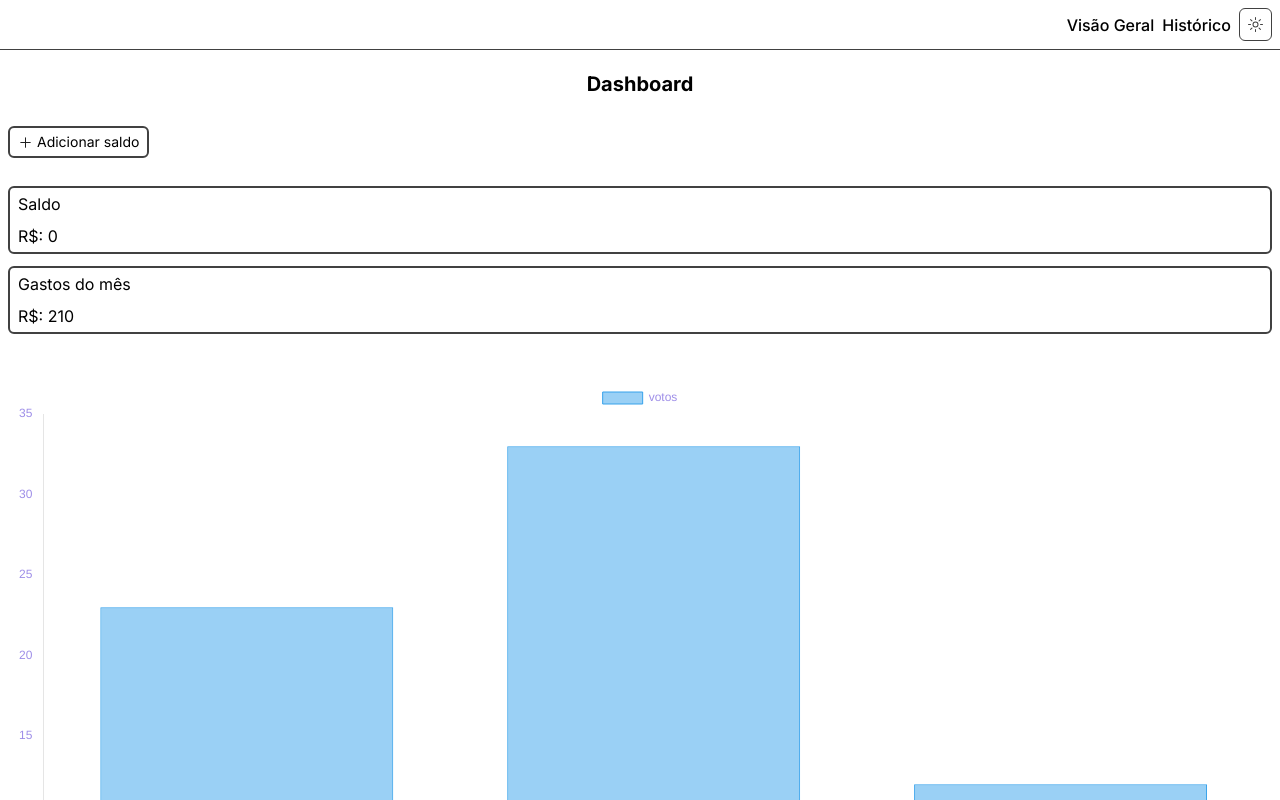
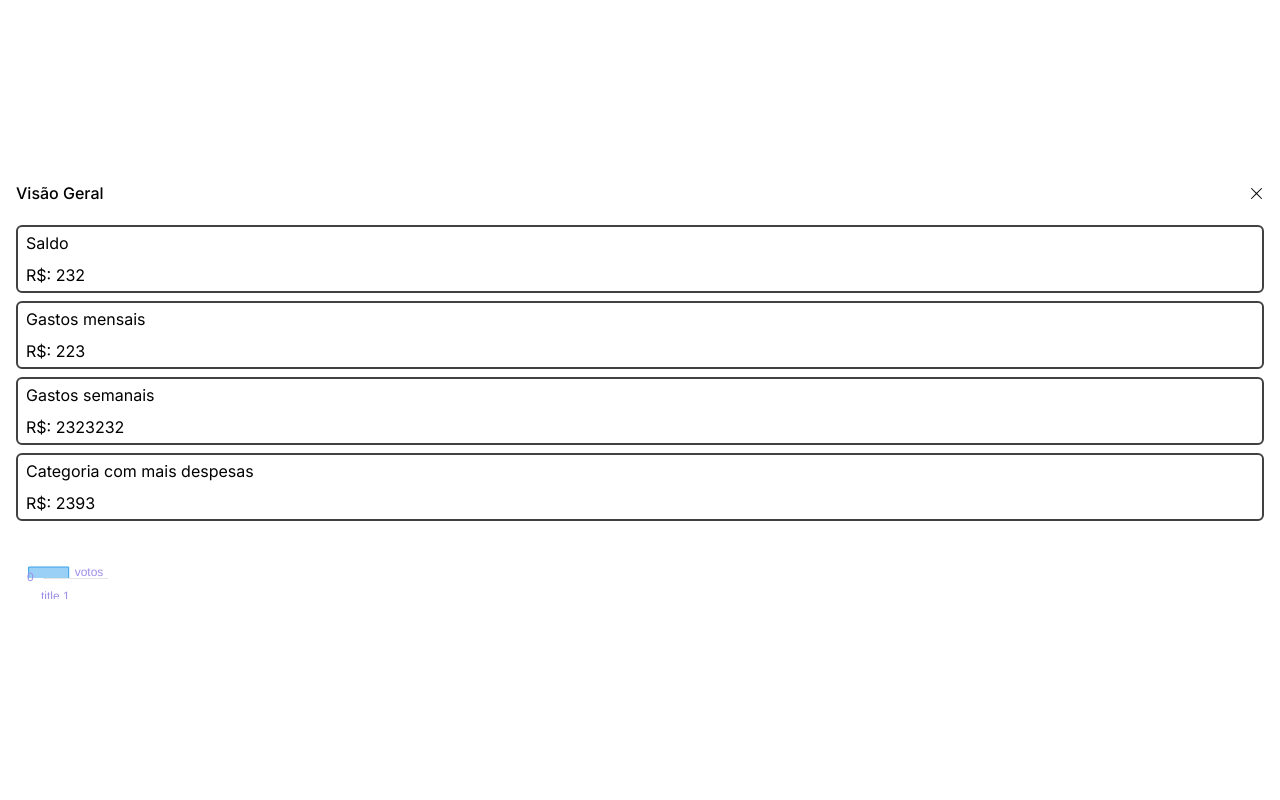
Before and after one commit to Zafkiel45/finance-management, a Next.js app in the folder finance/: page / in a window 1280 px wide. Both pictures are taken after a click on the button "Visão Geral". Shown: the top 800 px of the page. Built offline with nearby package versions, Linux system fonts and the light colour scheme.

Commit message:
feat: general modal

```diff
--- a/finance/src/app/(components)/(header)/navigation_buttons.tsx
+++ b/finance/src/app/(components)/(header)/navigation_buttons.tsx
@@ -1,6 +1,18 @@
-export const NavigationButtons = ({content}:{content: string}) => {
+export const NavigationButtons = ({
+    content,
+    HandleOpenModal,
+
+}:{content: string, HandleOpenModal?: any}) => {
+
+    function HandleModalOpen() {
+        if(HandleOpenModal) {
+           HandleOpenModal(() => true);
+           document.body.style.overflowY = 'hidden'
+        };
+    };
+
     return (
-        <button className="w-fit h-fit font-medium">
+        <button onClick={() => HandleModalOpen()} className="w-fit h-fit font-medium">
             {content}
         </button>
     )
--- a/finance/src/app/(components)/(header)/navigation_container.tsx
+++ b/finance/src/app/(components)/(header)/navigation_container.tsx
@@ -1,12 +1,25 @@
+'use client';
+
+import { useContext } from "react";
+import { CREATE_SIMPLE_MODAL_CONTEXT } from "@/app/(context)/simple-modal";
+import { GeneralModal } from "../(modais)/generalModal";
+
 import { SwitchButton } from "./switch_button"
 import { NavigationButtons } from "./navigation_buttons"
 
 export const NavigationContainer = () => {
+
+    const context = useContext(CREATE_SIMPLE_MODAL_CONTEXT);
+
+    if(!context) {
+        throw new Error("OOOOOOOOOOOOOOOOOOOOOOO")
+    }
+
     return (
         <nav className="w-full">
             <ol className="flex justify-end items-center flex-row gap-2 w-full">
                 <li className="">
-                    <NavigationButtons content="Visão Geral" />
+                    <NavigationButtons HandleOpenModal={context?.setStateModal3} content="Visão Geral" />
                 </li>
                 <li className="">
                     <NavigationButtons content="Histórico" />
@@ -15,6 +28,10 @@ export const NavigationContainer = () => {
                     <SwitchButton/>
                 </li>
             </ol>
+            <GeneralModal
+                handleFunction={context.setStateModal3}
+                state={context.stateModal3}
+            />
         </nav>
     )
 }
--- a/finance/src/app/(components)/(main)/add_balance_button.tsx
+++ b/finance/src/app/(components)/(main)/add_balance_button.tsx
@@ -1,6 +1,6 @@
 'use client'
 import PlusSVG from '../../../../public/svg/plus';
-import { SimpleModal } from './simpleModal';
+import { SimpleModal } from '../(modais)/simpleModal';
 import { useContext } from 'react';
 import { CREATE_SIMPLE_MODAL_CONTEXT } from '../../(context)/simple-modal';
 
--- a/finance/src/app/(components)/(main)/main_categorie.tsx
+++ b/finance/src/app/(components)/(main)/main_categorie.tsx
@@ -3,7 +3,7 @@
 import PlusSVG from "../../../../public/svg/plus";
 import { useContext } from "react";
 import { CREATE_SIMPLE_MODAL_CONTEXT } from "@/app/(context)/simple-modal";
-import { SimpleModal } from "./simpleModal";
+import { SimpleModal } from "../(modais)/simpleModal";
 
 export const Categories = () => {
 
--- /dev/null
+++ b/finance/src/app/(components)/(modais)/generalModal.tsx
@@ -0,0 +1,52 @@
+import {
+    Dispatch,
+    SetStateAction,
+} from "react";
+
+import CloseSVG from "../../../../public/svg/close";
+import { Cards } from "../(main)/cards";
+import { GraphContainer } from "../(main)/graph_container";
+import { HandleCloseModal } from "@/app/(utils)/closeModal";
+
+
+interface TypeArg {
+    state: boolean;
+    handleFunction: Dispatch<SetStateAction<boolean>>;
+}
+
+export const GeneralModal = ({
+    state,
+    handleFunction
+}: TypeArg) => {
+
+    const stateModal = state ? 'flex':'hidden';
+
+    return (
+        <div className={`${stateModal} fixed dark:bg-[#111111] overflow-x-hidden overflow-auto bg-white top-0 left-0 w-screen min-h-screen h-fit px-4 py-5 flex justify-center items-center`}>
+            <div className="w-full h-full flex flex-col gap-5">
+                <header className="w-full h-fit flex justify-between items-center">
+                    <div className="font-medium">
+                        Visão Geral
+                    </div>
+                    <div>
+                        <CloseSVG onClick={() => {
+                            HandleCloseModal(handleFunction);
+                            document.body.style.overflowY = 'visible'
+                        }}  />
+                    </div>
+                </header>
+                <main className="w-full h-fit flex flex-col gap-4 justify-center">
+                    <div className="w-full h-fit flex flex-col justify-center gap-2">
+                        <Cards content="Saldo" value={232.00} />
+                        <Cards  content="Gastos mensais" value={223.00}/>
+                        <Cards  content="Gastos semanais" value={2323232.00}/>
+                        <Cards content="Categoria com mais despesas" value={2393.00} />
+                    </div>
+                    <div className="w-full h-fit">
+                        <GraphContainer/>
+                    </div>
+                </main>
+            </div>
+        </div>
+    )
+}
--- a/finance/src/app/(components)/(main)/simpleModal.tsx
+++ b/finance/src/app/(components)/(modais)/simpleModal.tsx
@@ -1,5 +1,6 @@
 import { Dispatch, SetStateAction } from "react";
 import CloseSVG from "../../../../public/svg/close";
+import { HandleCloseModal } from "@/app/(utils)/closeModal";
 
 interface TypeArg {
   content: string;
@@ -18,9 +19,7 @@ export const SimpleModal = ({
 }: TypeArg) => {
   let checkStateOfModal: string = state ? "flex" : "hidden";
 
-  function HandleCloseModal() {
-    handleFunction(() => false);
-  }
+
 
   return (
     <div
@@ -35,7 +34,7 @@ export const SimpleModal = ({
         <div className="w-full h-fit flex justify-between items-center">
           <div>{content}</div>
           <div>
-            <CloseSVG onClick={() => HandleCloseModal()} />
+            <CloseSVG onClick={() => HandleCloseModal(handleFunction)} />
           </div>
         </div>
         {/* input container */}
--- a/finance/src/app/(context)/simple-modal.tsx
+++ b/finance/src/app/(context)/simple-modal.tsx
@@ -5,8 +5,12 @@ import { createContext, Dispatch, SetStateAction } from "react";
 interface SimpleModalTypes {
   stateModal1: boolean;
   stateModal2: boolean;
+  stateModal3: boolean;
+  stateModal4: boolean;
   setStateModal1: Dispatch<SetStateAction<boolean>>;
   setStateModal2: Dispatch<SetStateAction<boolean>>;
+  setStateModal3: Dispatch<SetStateAction<boolean>>;
+  setStateModal4: Dispatch<SetStateAction<boolean>>;
 }
 
 export const CREATE_SIMPLE_MODAL_CONTEXT =
--- /dev/null
+++ b/finance/src/app/(utils)/closeModal.tsx
@@ -0,0 +1,5 @@
+'use client';
+
+export function HandleCloseModal(handleFunction: any) {
+    handleFunction(() => false);
+}
--- a/finance/src/app/providers.tsx
+++ b/finance/src/app/providers.tsx
@@ -8,6 +8,8 @@ import { MainContainer } from "./(components)/(main)/main_container";
 export const AllElements = () => {
   const [stateModal1, setStateModal1] = useState<boolean>(false);
   const [stateModal2, setStateModal2] = useState<boolean>(false);
+  const [stateModal3, setStateModal3] = useState<boolean>(false);
+  const [stateModal4, setStateModal4] = useState<boolean>(false);
 
   return (
     <>
@@ -15,8 +17,12 @@ export const AllElements = () => {
         value={{
           stateModal1,
           stateModal2,
+          stateModal3,
+          stateModal4,
           setStateModal1,
           setStateModal2,
+          setStateModal3,
+          setStateModal4,
         }}
       >
         <HeaderContainer />
```
